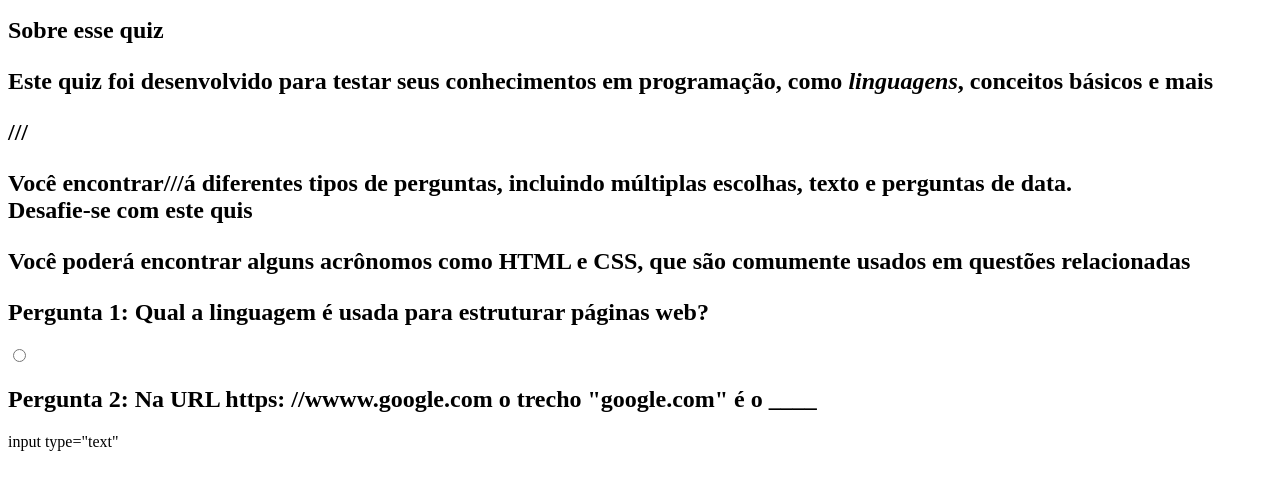
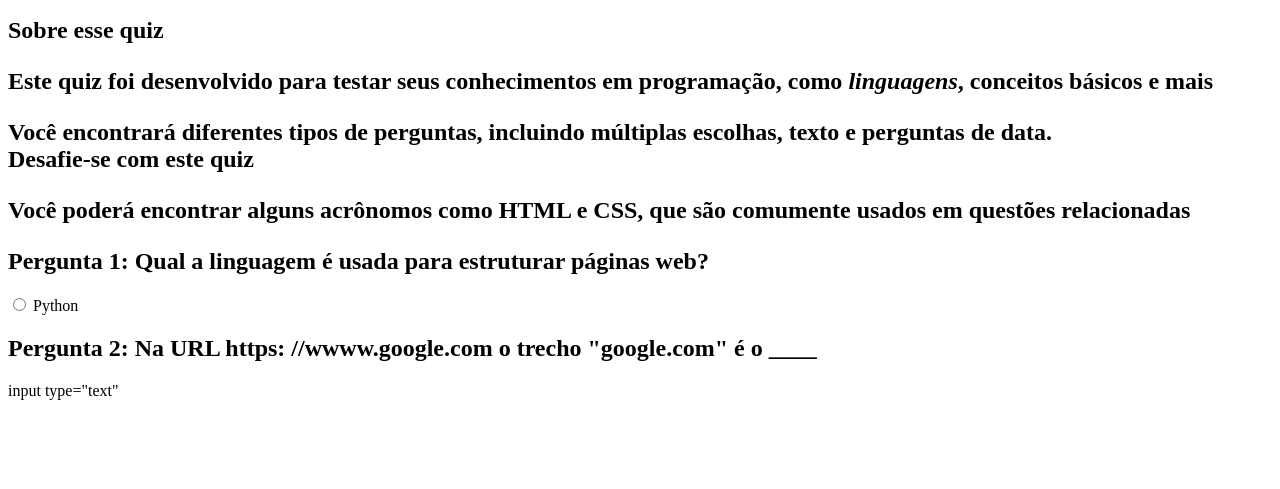
Before and after one commit to leticia-amorim12/estudoshtml, a plain HTML site: page Index.html in a window 1280 px wide. Shown: the part 101-590 px from the top of the page. Drawn offline with Linux system fonts and the light colour scheme.

Commit message:
Update Index.html

```diff
--- a/Index.html
+++ b/Index.html
@@ -13,16 +13,18 @@
       <section> <!--Introdução-->
           <h2> Sobre esse quiz </ h2>
           <p> <strong> Este quiz </strong> foi desenvolvido para testar seus conhecimentos em programação, como <em>linguagens</em>,
-              conceitos básicos e mais </p>          ///
-          <p> Você encontrar///á diferentes tipos de perguntas, incluindo múltiplas escolhas, texto e perguntas de data.
-          </br>Desafie-se com este quis</p>
-          <p> Você poderá encontrar alguns acrônomos como HTML e CSS, que são comumente usados em questões relacionadas </p>
+              conceitos básicos e mais </p>
+          <p> Você encontrará diferentes tipos de perguntas, incluindo múltiplas escolhas, texto e perguntas de data.
+          </br>Desafie-se com este quiz</p>
+          <p> Você poderá encontrar alguns acrônomos como HTML e CSS, que são comumente usados em questões relacionadas  </p>
       </section>
       <!--Pergunta 1: Múltipla Escolha-->
       <section>
           <h2> Pergunta 1: Qual a linguagem é usada para estruturar páginas web? </h2>
           <form>
-              <input type="radio" value="Python" id="p1a">
+              <input type="radio" value="Python" id="p1a" name="pergunta1">
+              <label for="p1a">Python</label>
+
           </form>
       </section>
       <section>
```
